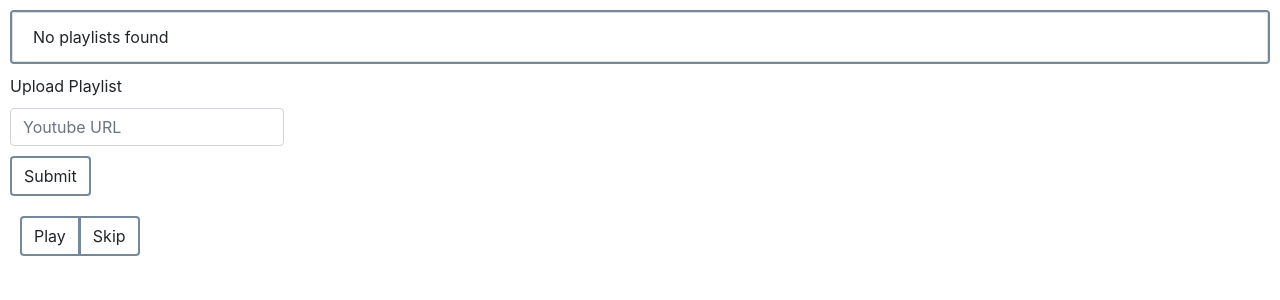
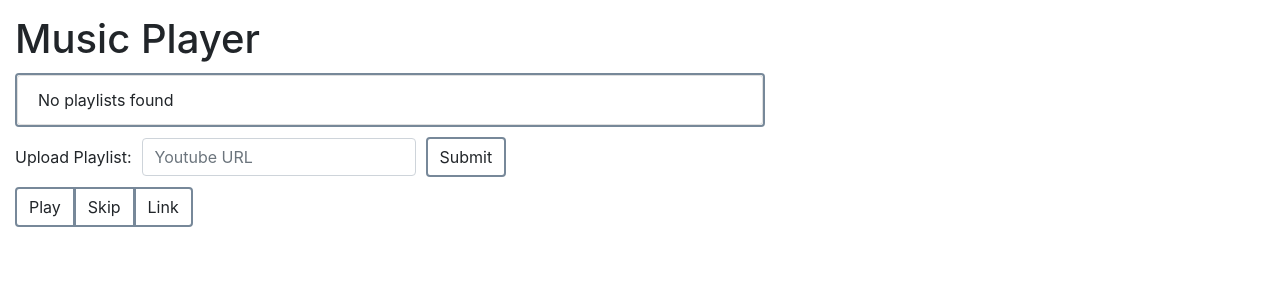
Before and after one commit to SuperStormer/musicplayer, a Flask app: page / in a window 1280 px wide. Shown: the top 300 px of the page. Run offline with Flask 2, Linux system fonts and the light colour scheme; data that the repository does not hold is empty; some libraries are stand-ins or nearby versions.

Commit message:
add additional buttons to playlists; improve css

```diff
--- a/musicplayer/static/index.css
+++ b/musicplayer/static/index.css
@@ -1,13 +1,21 @@
 #container {
-	margin: 10px;
+	margin: 15px;
 }
-#container > *,
-#upload-form * {
+#container > * {
 	margin-bottom: 10px;
 }
+
 .btn,
 #playlists {
 	border: 2px solid lightslategray;
+}
+
+#upload-form {
+	display: flex;
+	align-items: center;
+}
+#upload-form > * {
+	margin-right: 10px;
 }
 #upload-input {
 	width: unset;
@@ -18,5 +26,19 @@
 }
 
 #controls > * {
-	margin-left: 10px;
+	margin-right: 10px;
 }
+#playlists {
+	display: inline-flex;
+	min-width: 60%;
+}
+.playlist-buttons {
+	float: right;
+}
+
+.playlist-link {
+	padding: none;
+}
+.playlist-link-btn {
+	border: none;
+}
--- a/musicplayer/static/index.js
+++ b/musicplayer/static/index.js
@@ -3,6 +3,7 @@
 	let songsList = document.getElementById("playlists");
 	let playPauseButton = document.getElementById("play-pause");
 	let skipButton = document.getElementById("skip");
+	let songLink = document.getElementById("song-link");
 	let uploadForm = document.getElementById("upload-form");
 	let uploadInput = document.getElementById("upload-input");
 	let progressAlert = document.getElementById("progress");
@@ -12,6 +13,7 @@
 	let bodyTag = document.getElementsByTagName("body")[0];
 	let audio = document.createElement("audio");
 
+	// misc variables
 	let songs = [];
 	let currPlaylist = undefined;
 	let currSong = undefined;
@@ -21,9 +23,14 @@
 	skipButton.addEventListener("click", nextSong);
 	uploadForm.addEventListener("submit", uploadPlaylist);
 	audio.addEventListener("timeupdate", updateProgress);
+	audio.addEventListener("ended", nextSong);
 	window.onkeydown = (event) => {
-		if (event.target == bodyTag && event.key === " ") {
-			playPause();
+		if (event.target == bodyTag) {
+			if (event.key === " ") {
+				playPause();
+			} else if (event.key === "ArrowRight") {
+				nextSong();
+			}
 		}
 	};
 
@@ -52,10 +59,41 @@
 	} else {
 		for (let playlist of playlists) {
 			let listItem = document.createElement("li");
-			listItem.className = "list-group-item list-group-item-action";
+			listItem.className = "playlist-item list-group-item list-group-item-action";
 			listItem.setAttribute("data-id", playlist.id);
 			listItem.textContent = playlist.title;
 			listItem.addEventListener("click", selectPlaylist);
+
+			let buttons = document.createElement("div");
+			buttons.className = "playlist-buttons btn-group";
+
+			let updateButton = document.createElement("button");
+			updateButton.className = "btn";
+			updateButton.textContent = "Update";
+			updateButton.addEventListener("click", updatePlaylist);
+
+			let linkButton = document.createElement("a");
+			linkButton.className = "playlist-link btn";
+			linkButton.target = "_blank";
+			linkButton.rel = "noopener";
+			linkButton.href = playlist.url;
+			linkButton.textContent = "Link";
+			linkButton.addEventListener("click", (event) => {
+				event.stopPropagation();
+				event.target.blur();
+			});
+			/*let linkButton = document.createElement("button");
+			linkButton.className = "playlist-link-btn";
+			linkButton.textContent = "Link";
+			link.appendChild(linkButton);*/
+
+			let deleteButton = document.createElement("button");
+			deleteButton.className = "btn";
+			deleteButton.textContent = "Delete";
+			deleteButton.addEventListener("click", deletePlaylist);
+
+			buttons.append(updateButton, linkButton, deleteButton);
+			listItem.appendChild(buttons);
 			songsList.appendChild(listItem);
 		}
 	}
@@ -71,14 +109,67 @@
 	async function fetchSongs(playlistId) {
 		songs = await fetch("/api/songs/list/" + playlistId).then((resp) => resp.json());
 	}
+
+	function updatePlaylist(event) {
+		event.stopPropagation();
+		console.log(event.target.parentElement.parentElement);
+		let playlistID = parseInt(
+			event.target.parentElement.parentElement.getAttribute("data-id"),
+			10
+		);
+		console.log(playlistID);
+		progressAlert.textContent = "Updating...";
+		progressAlert.hidden = false;
+		fetch("/api/playlists/update/" + playlistID, { method: "POST" }).then((resp) => {
+			progressAlert.hidden = true;
+			if (!resp.ok) {
+				resp.json().then((resp) => {
+					errorAlert.textContent = resp.error;
+					errorAlert.hidden = false;
+				});
+			}
+		});
+	}
+
+	function deletePlaylist(event) {
+		event.stopPropagation();
+		swal({
+			title: "Are you sure?",
+			icon: "warning",
+			buttons: true,
+			dangerMode: true,
+		}).then((resp) => {
+			if (resp) {
+				let playlistID = parseInt(
+					event.target.parentElement.parentElement.getAttribute("data-id"),
+					10
+				);
+
+				progressAlert.textContent = "Deleting...";
+				progressAlert.hidden = false;
+				fetch("/api/playlists/delete/" + playlistID, { method: "POST" }).then((resp) => {
+					progressAlert.hidden = true;
+					if (!resp.ok) {
+						resp.json().then((resp) => {
+							errorAlert.textContent = resp.error;
+							errorAlert.hidden = false;
+						});
+					}
+				});
+			}
+		});
+	}
+
 	function play() {
 		playPauseButton.textContent = "Pause";
 		audio.play();
 	}
+
 	function pause() {
 		playPauseButton.textContent = "Play";
 		audio.pause();
 	}
+
 	function playPause() {
 		errorAlert.hidden = true;
 		if (currSong) {
@@ -105,12 +196,10 @@
 				song = randomItem(songs);
 			}
 			currSong = song;
-			console.log;
-			audio.setAttribute(
-				"src",
-				`/api/songs/play/${currPlaylist.folder}/${currSong.filename}`
-			);
+			audio.src = `/api/songs/play/${currPlaylist.folder}/${currSong.filename}`;
+			songLink.href = currSong.url;
 			currSongIndicator.textContent = currSong.title;
+
 			audio.load();
 			play();
 		} else {
@@ -118,13 +207,15 @@
 			errorAlert.hidden = false;
 		}
 	}
+
 	function updateProgress() {
 		songProgress.textContent = `${toMMSS(audio.currentTime)} / ${toMMSS(audio.duration)}`;
 	}
+
 	function uploadPlaylist(event) {
 		event.preventDefault();
 		let playlist = uploadInput.value;
-
+		progressAlert.textContent = "Uploading...";
 		progressAlert.hidden = false;
 		errorAlert.hidden = true;
 		fetch("/api/playlists/upload", {
@@ -148,8 +239,8 @@
 		return arr[Math.floor(Math.random() * arr.length)];
 	}
 	function toMMSS(seconds) {
+		// converts integer seconds to str "MM:SS"
 		seconds = Math.floor(seconds);
-		// converts integer seconds to str "MM:SS"
 		let minutes = Math.floor(seconds / 60);
 		seconds %= 60;
 		return `${minutes.toString().padStart(2, "0")}:${seconds.toString().padStart(2, "0")}`;
--- a/musicplayer/templates/index.html
+++ b/musicplayer/templates/index.html
@@ -18,25 +18,30 @@
 	</head>
 	<body>
 		<main id="container">
+			<h1>Music Player</h1>
 			<ul id="playlists" class="list-group"></ul>
 			<form id="upload-form">
-				<header>Upload Playlist</header>
-				<div>
-					<input id="upload-input" class="form-control" placeholder="Youtube URL" />
-					<input type="submit" class="btn" />
-				</div>
-				<div id="progress" class="alert alert-success" hidden>Uploading...</div>
+				<header>Upload Playlist:</header>
+				<input id="upload-input" class="form-control" placeholder="Youtube URL" />
+				<input type="submit" class="btn" />
 			</form>
 			<div id="controls">
 				<div class="btn-group">
 					<button class="btn" id="play-pause">Play</button>
 					<button class="btn" id="skip">Skip</button>
+					<a class="btn" id="song-link" target="_blank" rel="noopener">Link</a>
 				</div>
 				<div id="current-song"></div>
 				<div id="song-progress"></div>
 			</div>
+			<div id="progress" class="alert alert-success" hidden></div>
 			<div id="error" class="alert alert-danger" hidden></div>
 		</main>
+		<script
+			src="https://cdnjs.cloudflare.com/ajax/libs/sweetalert/2.1.2/sweetalert.min.js"
+			integrity="sha512-AA1Bzp5Q0K1KanKKmvN/4d3IRKVlv9PYgwFPvm32nPO6QS8yH1HO7LbgB1pgiOxPtfeg5zEn2ba64MUcqJx6CA=="
+			crossorigin="anonymous"
+		></script>
 		<script src="static/index.js"></script>
 	</body>
 </html>
```
Also changed, not shown: 1 other file.
